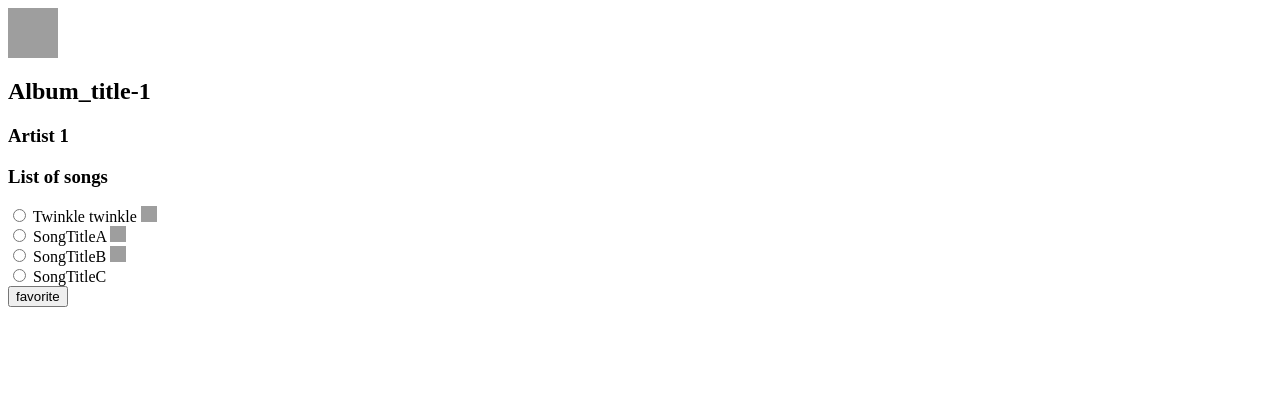
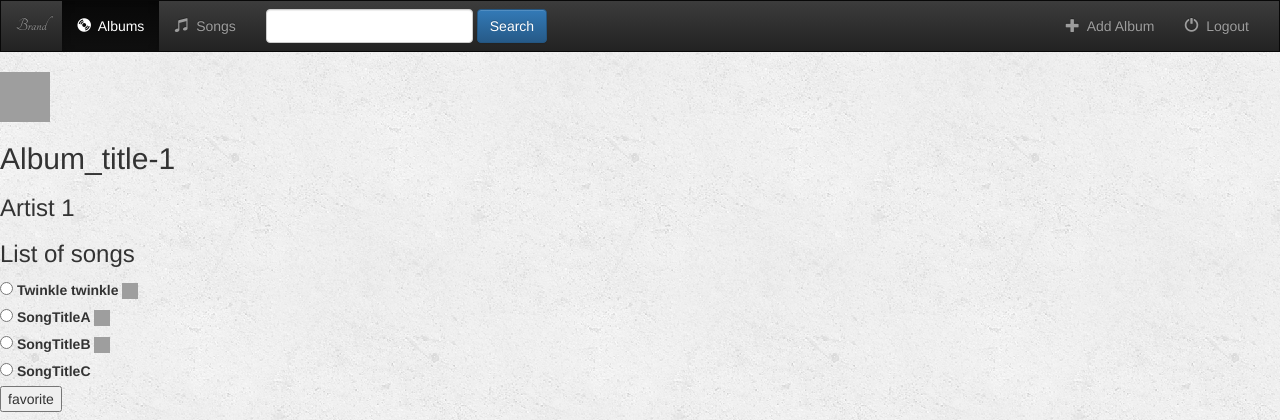
Before and after one commit to ahammedshaneebnk/DjangoSample, a Django app: page /music/1/ in a window 1280 px wide. Shown: the top 420 px of the page. Run offline with Django 3.2, Linux system fonts and the light colour scheme; data comes from the database, SQL or seed files in the repository; both versions use the stored data as it was after the commit; some libraries are stand-ins or nearby versions; grey boxes are pictures that could not be loaded.

Commit message:
Templates - 7 (Base file)

```diff
--- /dev/null
+++ b/music/templates/music/base.html
@@ -0,0 +1,79 @@
+<!DOCTYPE html>
+<html lang="en">
+<head>
+    <meta charset="UTF-8">
+    <title>{% block title %}Brand{% endblock %}</title>
+    <link rel="stylesheet" href="https://maxcdn.bootstrapcdn.com/bootstrap/3.3.7/css/bootstrap.min.css"
+          integrity="sha384-BVYiiSIFeK1dGmJRAkycuHAHRg32OmUcww7on3RYdg4Va+PmSTsz/K68vbdEjh4u" crossorigin="anonymous">
+    <link rel="stylesheet" href="https://maxcdn.bootstrapcdn.com/bootstrap/3.3.7/css/bootstrap-theme.min.css"
+          integrity="sha384-rHyoN1iRsVXV4nD0JutlnGaslCJuC7uwjduW9SVrLvRYooPp2bWYgmgJQIXwl/Sp" crossorigin="anonymous">
+    <link rel="stylesheet"
+          href="https://fonts.googleapis.com/css?family=Tangerine">
+    {% load static %}
+    <link rel="stylesheet" type="text/css" href="{% static 'music/style.css' %}"/>
+</head>
+<body>
+<nav class="navbar navbar-inverse">
+
+    <div class="container-fluid">
+
+        <!-- nav header -->
+        <div class="navbar-header">
+            <button type="button" class="navbar-toggle" data-toggle="collapse" data-target="#topNavBar">
+                <span class="icon-bar"></span>
+                <span class="icon-bar"></span>
+                <span class="icon-bar"></span>
+            </button>
+            <a class="navbar-brand" href="{% url 'music:index' %}">Brand</a>
+        </div>
+
+        <!-- items -->
+        <div class="collapse navbar-collapse" id="topNavBar">
+
+            <ul class="nav navbar-nav">
+                <li class="active">
+                    <a href="{% url 'music:index' %}">
+                        <span class="glyphicon glyphicon-cd" aria-hidden="true"></span>&nbsp
+                        Albums</a>
+                </li>
+                <li class="">
+                    <a href="#">
+                        <span class="glyphicon glyphicon-music" aria-hidden="true"></span>&nbsp
+                        Songs</a>
+                </li>
+            </ul>
+
+            <form class="navbar-form navbar-left" role="search" method="get" action="#">
+                <div class="form-group">
+                    <input class="form-control" type="text" name="q" value="">
+                    <button class="btn btn-primary" type="submit">Search</button>
+                </div>
+            </form>
+
+            <ul class="nav navbar-nav navbar-right">
+                <li class="">
+                    <a href="">
+                        <span class="glyphicon glyphicon-plus" aria-hidden="true"></span>&nbsp
+                        Add Album</a>
+                </li>
+                <li class="">
+                    <a href="#">
+                        <span class="glyphicon glyphicon-off" aria-hidden="true"></span>&nbsp
+                        Logout</a>
+                </li>
+            </ul>
+            <!-- end of items -->
+        </div>
+
+    </div>
+</nav>
+
+{% block body %}
+{% endblock %}
+
+<script src="https://ajax.googleapis.com/ajax/libs/jquery/1.12.4/jquery.min.js"></script>
+<script src="https://maxcdn.bootstrapcdn.com/bootstrap/3.3.7/js/bootstrap.min.js"
+        integrity="sha384-Tc5IQib027qvyjSMfHjOMaLkfuWVxZxUPnCJA7l2mCWNIpG9mGCD8wGNIcPD7Txa"
+        crossorigin="anonymous"></script>
+</body>
+</html>
--- a/music/templates/music/detail.html
+++ b/music/templates/music/detail.html
@@ -1,3 +1,7 @@
+{% extends 'music/base.html' %}
+
+{% block title %}Album Detail{% endblock %}
+{% block body %}
 <img src="{{ album.album_logo }}" alt="album logo" width="50" height="50">
 <h2>{{ album.album_title }}</h2>
 <h3>{{ album.artist }}</h3>
@@ -19,3 +23,4 @@
     {% endfor %}
     <input type="submit" value="favorite">
 </form>
+{% endblock %}
```
Also changed, not shown: music/templates/music/index.html (+3 -66 lines), db.sqlite3.
